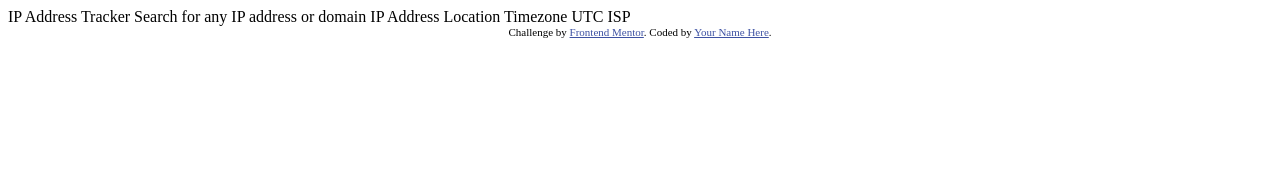
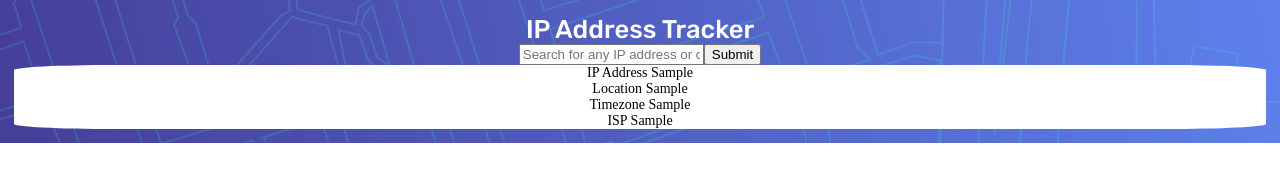
Before and after one commit to heckmancareer/frontend-mentor_ip-address-tracker, a plain HTML site: page index.html in a window 1280 px wide. Drawn offline with Linux system fonts and the light colour scheme.

Commit message:
Progress day 1

```diff
--- a/index.html
+++ b/index.html
@@ -5,30 +5,46 @@
   <meta name="viewport" content="width=device-width, initial-scale=1.0"> <!-- displays site properly based on user's device -->
 
   <link rel="icon" type="image/png" sizes="32x32" href="./images/favicon-32x32.png">
+  <link rel="stylesheet" href="./styles/main.css">
+  <script src="./scripts/main.js"></script>
+
+  <!--Google fonts-->
+  <link rel="preconnect" href="https://fonts.googleapis.com">
+  <link rel="preconnect" href="https://fonts.gstatic.com" crossorigin>
+  <link href="https://fonts.googleapis.com/css2?family=Rubik:wght@400;500;700&display=swap" rel="stylesheet">
 
   <title>Frontend Mentor | IP Address Tracker</title>
-
-  <!-- Feel free to remove these styles or customise in your own stylesheet 👍 -->
-  <style>
-    .attribution { font-size: 11px; text-align: center; }
-    .attribution a { color: hsl(228, 45%, 44%); }
-  </style>
 </head>
 <body>
+  <div class="page-container">
+    <div class="top-container">
+      <span class="title-text">IP Address Tracker</span>
+      <div class="input-container">
+        <input id="ipInput" class="ip-input-field" type="text" placeholder="Search for any IP address or domain.">
+        <button class="ip-input-button">Submit</button>
+      </div>
+      <div class="info-fields-card">
+        <span class="info-field-row">
+          <span class="info-field-title-text">IP Address</span>
+          <span id="ipAddressValue"class="info-field-value">Sample</span>
+        </span>
+        <span class="info-field-row">
+          <span class="info-field-title-text">Location</span>
+          <span id="locationValue"class="info-field-value">Sample</span>
+        </span>
+        <span class="info-field-row">
+          <span class="info-field-title-text">Timezone</span>
+          <span id="timezoneValue"class="info-field-value">Sample</span>
+        </span>
+        <span class="info-field-row">
+          <span class="info-field-title-text">ISP</span>
+          <span id="ispValue"class="info-field-value">Sample</span>
+        </span>
+      </div>
+    </div>
+    <div class="bottom-container">
 
-  IP Address Tracker
-
-  Search for any IP address or domain
-
-  IP Address
-  Location
-  Timezone
-    UTC <!-- add offset value dynamically using the API -->
-  ISP
-
-  <div class="attribution">
-    Challenge by <a href="https://www.frontendmentor.io?ref=challenge" target="_blank">Frontend Mentor</a>.
-    Coded by <a href="#">Your Name Here</a>.
+    </div>
   </div>
 </body>
 </html>
--- /dev/null
+++ b/styles/main.css
@@ -0,0 +1,38 @@
+body {
+    margin: 0;
+    font-size: 14px;
+}
+
+.page-container {
+    display: flex;
+    flex-direction: column;
+    height: 100vh;
+}
+
+.top-container {
+    display: flex;
+    flex-direction: column;
+    align-items: center;
+    background: url(../images/pattern-bg-desktop.png) no-repeat;
+    padding: 14px;
+}
+
+.title-text {
+    font-family: 'Rubik', sans-serif;
+    font-weight: 500;
+    color: white;
+    font-size: 1.6rem;
+}
+
+.info-fields-card {
+    display: flex;
+    flex-direction: column;
+    align-items: center;
+    width: 100%;
+    background-color: white;
+    border-radius: 8%;
+}
+
+.input-container {
+    display: flex;
+}
```
Also changed, not shown: scripts/main.js (added).
